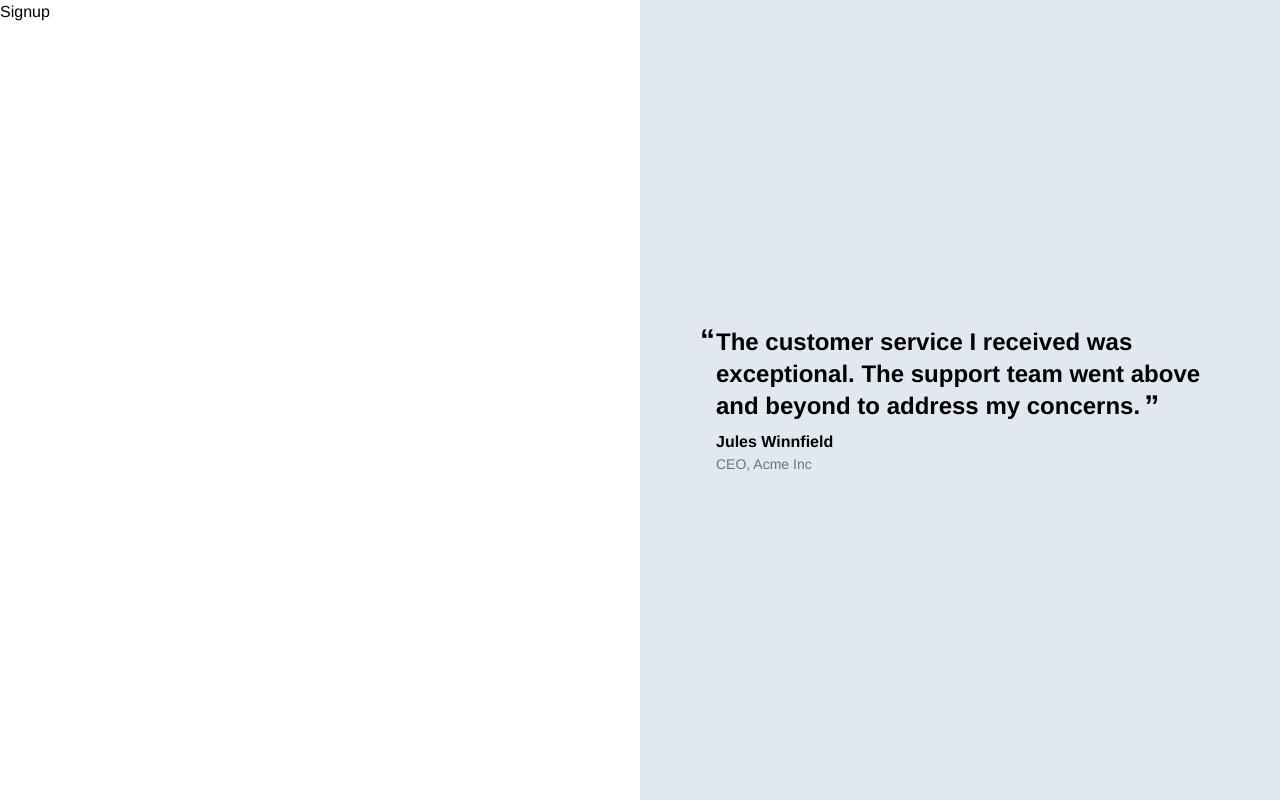
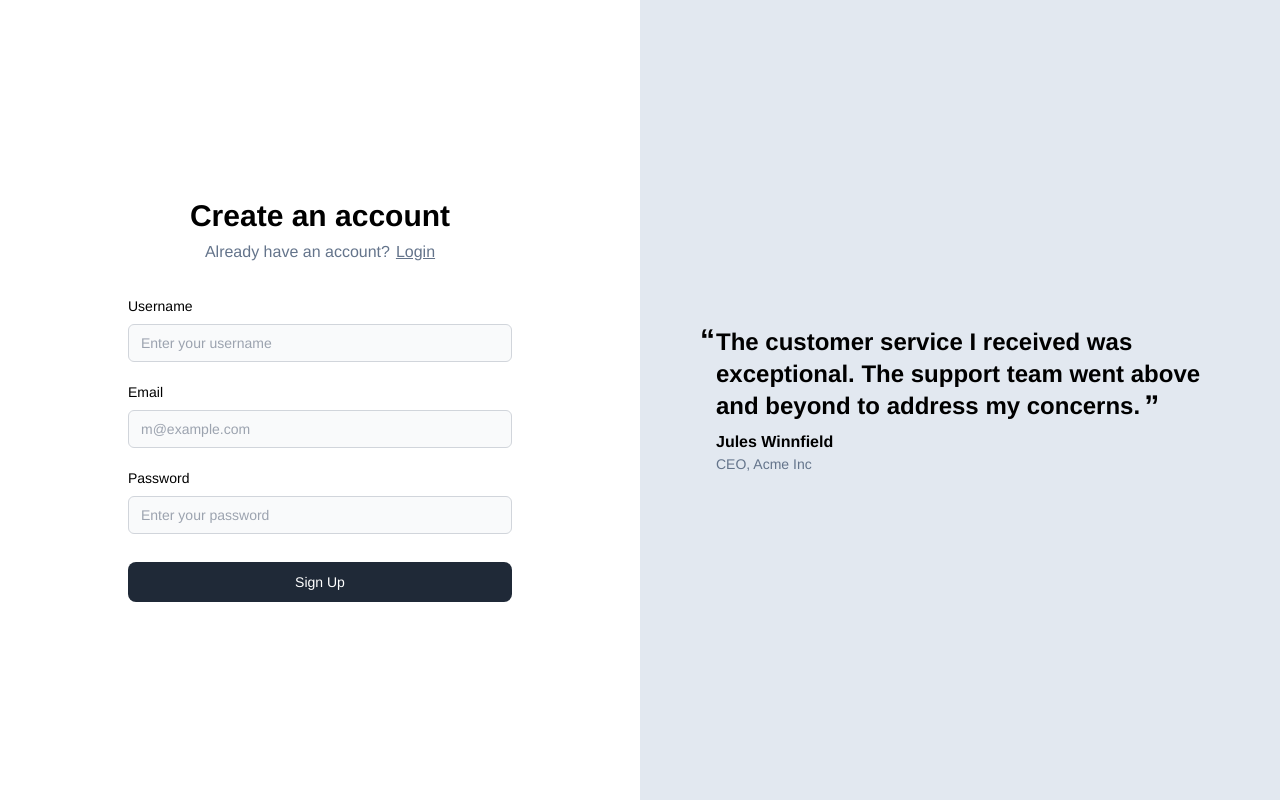
Before and after one commit to utkarshuday/medium-app, a Next.js app: page /signup in a window 1280 px wide. Built offline with nearby package versions, Linux system fonts and the light colour scheme.

Commit message:
add auth components

```diff
--- a/src/app/(auth)/signin/page.tsx
+++ b/src/app/(auth)/signin/page.tsx
@@ -1,3 +1,4 @@
+import SigninForm from '@/ui/components/auth/signin';
 import type { Metadata } from 'next';
 
 export const metadata: Metadata = {
@@ -5,5 +6,5 @@ export const metadata: Metadata = {
 };
 
 export default function Signin() {
-  return <div>Signin</div>;
+  return <SigninForm />;
 }
--- a/src/app/(auth)/signup/page.tsx
+++ b/src/app/(auth)/signup/page.tsx
@@ -1,9 +1,10 @@
 import type { Metadata } from 'next';
+import SignupForm from '@/ui/components/auth/signup';
 
 export const metadata: Metadata = {
   title: 'Signup',
 };
 
 export default function Signup() {
-  return <div>Signup</div>;
+  return <SignupForm />;
 }
--- /dev/null
+++ b/src/ui/components/auth/button.tsx
@@ -0,0 +1,14 @@
+interface ButtonProps extends React.ButtonHTMLAttributes<HTMLButtonElement> {
+  children: React.ReactNode;
+}
+
+export default function Button({ children, ...rest }: ButtonProps) {
+  return (
+    <button
+      {...rest}
+      className='bg-gray-800 hover:bg-gray-900 focus:outline-none focus:ring-2 focus:ring-gray-300 text-white py-2.5 mt-2 rounded-lg text-sm'
+    >
+      {children}
+    </button>
+  );
+}
--- /dev/null
+++ b/src/ui/components/auth/form.tsx
@@ -0,0 +1,16 @@
+interface FormProps extends React.FormHTMLAttributes<HTMLFormElement> {
+  children: React.ReactNode;
+}
+
+export default function Form({ children, ...rest }: FormProps) {
+  return (
+    <div className='flex items-center justify-center '>
+      <form
+        {...rest}
+        className='flex flex-col max-w-sm justify-stretch w-2/3 py-4'
+      >
+        {children}
+      </form>
+    </div>
+  );
+}
--- /dev/null
+++ b/src/ui/components/auth/header.tsx
@@ -0,0 +1,21 @@
+import Link from 'next/link';
+
+interface HeaderProps {
+  title: string;
+  subtitle: string;
+  link: 'signin' | 'signup';
+}
+
+export default function Header({ title, subtitle, link }: HeaderProps) {
+  return (
+    <>
+      <h1 className='text-3xl font-extrabold text-center mb-1.5'>{title}</h1>
+      <p className='text-center mb-8 text-slate-500'>
+        {subtitle}
+        <Link href={`/${link}`} className='underline pl-1.5'>
+          {link === 'signin' ? 'Login' : 'Sign up'}
+        </Link>
+      </p>
+    </>
+  );
+}
--- /dev/null
+++ b/src/ui/components/auth/input.tsx
@@ -0,0 +1,18 @@
+interface InputProps extends React.InputHTMLAttributes<HTMLInputElement> {
+  label: string;
+}
+
+export default function Input({ label, ...rest }: InputProps) {
+  return (
+    <>
+      <label htmlFor={label} className='font-medium mb-2 text-sm'>
+        {label}
+      </label>
+      <input
+        {...rest}
+        id={label}
+        className='mb-5 px-3 py-2 text-sm rounded-md border border-gray-300 bg-gray-50 text-gray-900'
+      />
+    </>
+  );
+}
--- /dev/null
+++ b/src/ui/components/auth/signin.tsx
@@ -0,0 +1,23 @@
+import Button from './button';
+import Form from './form';
+import Header from './header';
+import Input from './input';
+
+export default function Signin() {
+  return (
+    <Form>
+      <Header
+        title='Login to your account'
+        subtitle={`Don't have an account yet?`}
+        link='signup'
+      />
+      <Input label='Email' placeholder='m@example.com' />
+      <Input
+        type='password'
+        label='Password'
+        placeholder='Enter your password'
+      />
+      <Button>Login</Button>
+    </Form>
+  );
+}
--- /dev/null
+++ b/src/ui/components/auth/signup.tsx
@@ -0,0 +1,24 @@
+import Button from './button';
+import Form from './form';
+import Header from './header';
+import Input from './input';
+
+export default function Signup() {
+  return (
+    <Form>
+      <Header
+        title='Create an account'
+        subtitle='Already have an account?'
+        link='signin'
+      />
+      <Input label='Username' placeholder='Enter your username' />
+      <Input label='Email' placeholder='m@example.com' />
+      <Input
+        type='password'
+        label='Password'
+        placeholder='Enter your password'
+      />
+      <Button>Sign Up</Button>
+    </Form>
+  );
+}
--- a/src/ui/components/nav/nav-bar.tsx
+++ b/src/ui/components/nav/nav-bar.tsx
@@ -1,9 +1,10 @@
 import Link from 'next/link';
 import Avatar from '../avatar';
 import Image from 'next/image';
-import logo from '@/public/logo.svg';
 import WriteIcon from '../icons/write-icon';
 
+import logo from '@/public/logo.svg';
+// TODO Add colors to tailwind config
 export default function NavBar() {
   return (
     <header className='border-b-[1.5px] border-[#f2f2f2] px-4 fixed top-0 inset-x-0 z-10 bg-white'>
```
